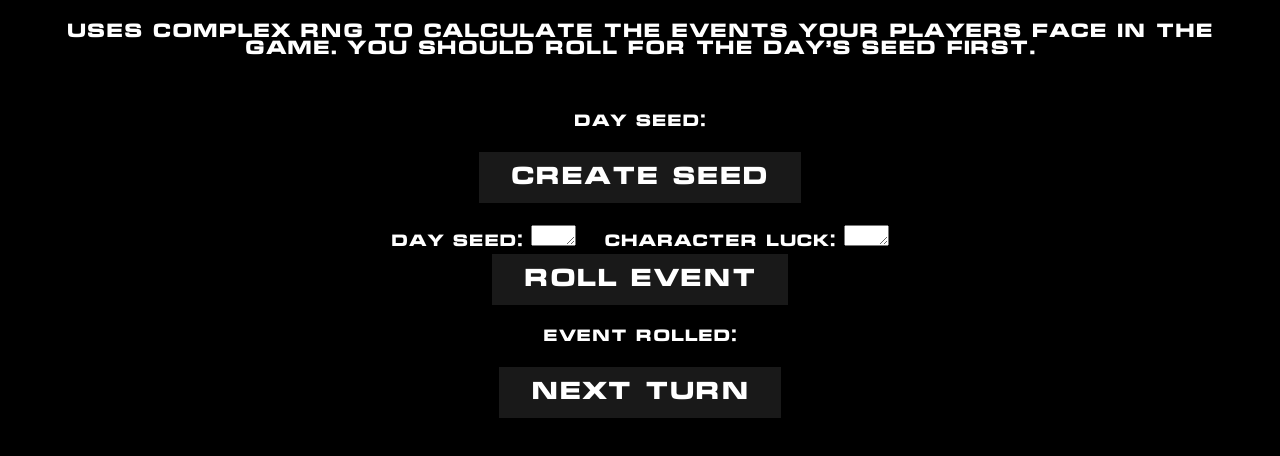
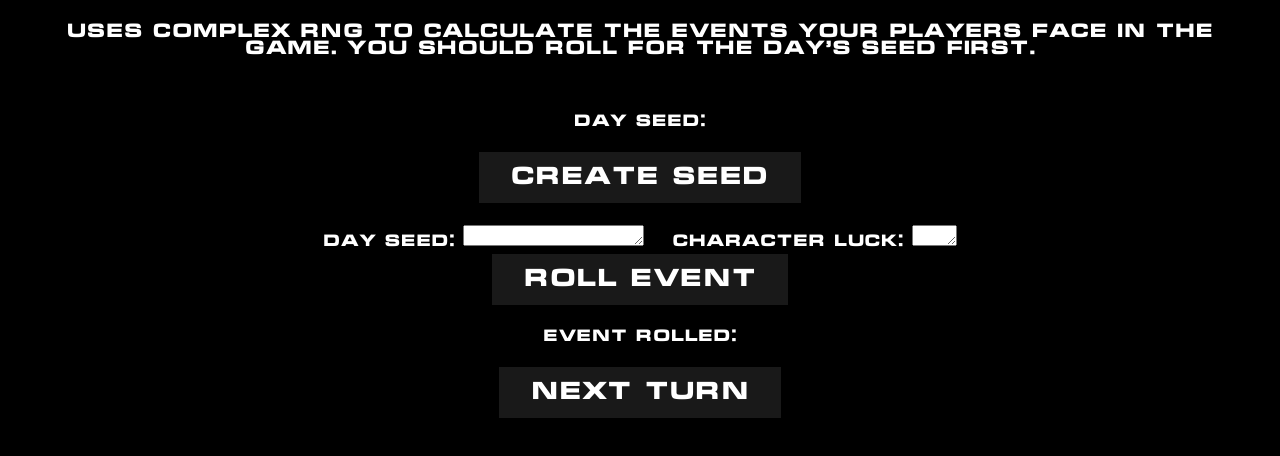
Before and after one commit to Vetpetmon-Labs/TWGS-GM-tools, a plain HTML site: page eventroller.html in a window 1280 px wide. Shown: the part 238-694 px from the top of the page. Drawn offline with Linux system fonts and the light colour scheme.

Commit message:
Update eventroller.html

```diff
--- a/eventroller.html
+++ b/eventroller.html
@@ -18,7 +18,7 @@
 		<button id="createseed" onclick="createseed()">CREATE SEED</button>
         <br><br>
         <form>
-        <span>DAY SEED: </span><textarea rows="1" cols="3" id="seedmanual"></textarea> <span> | </span>
+        <span>DAY SEED: </span><textarea rows="1" cols="20" id="seedmanual"></textarea> <span> | </span>
         <span>CHARACTER LUCK: </span><textarea rows="1" cols="3" id="charluck"></textarea>
         </form>
 		<button id="rollevent" onclick="rollevent()">ROLL EVENT</button>
```
